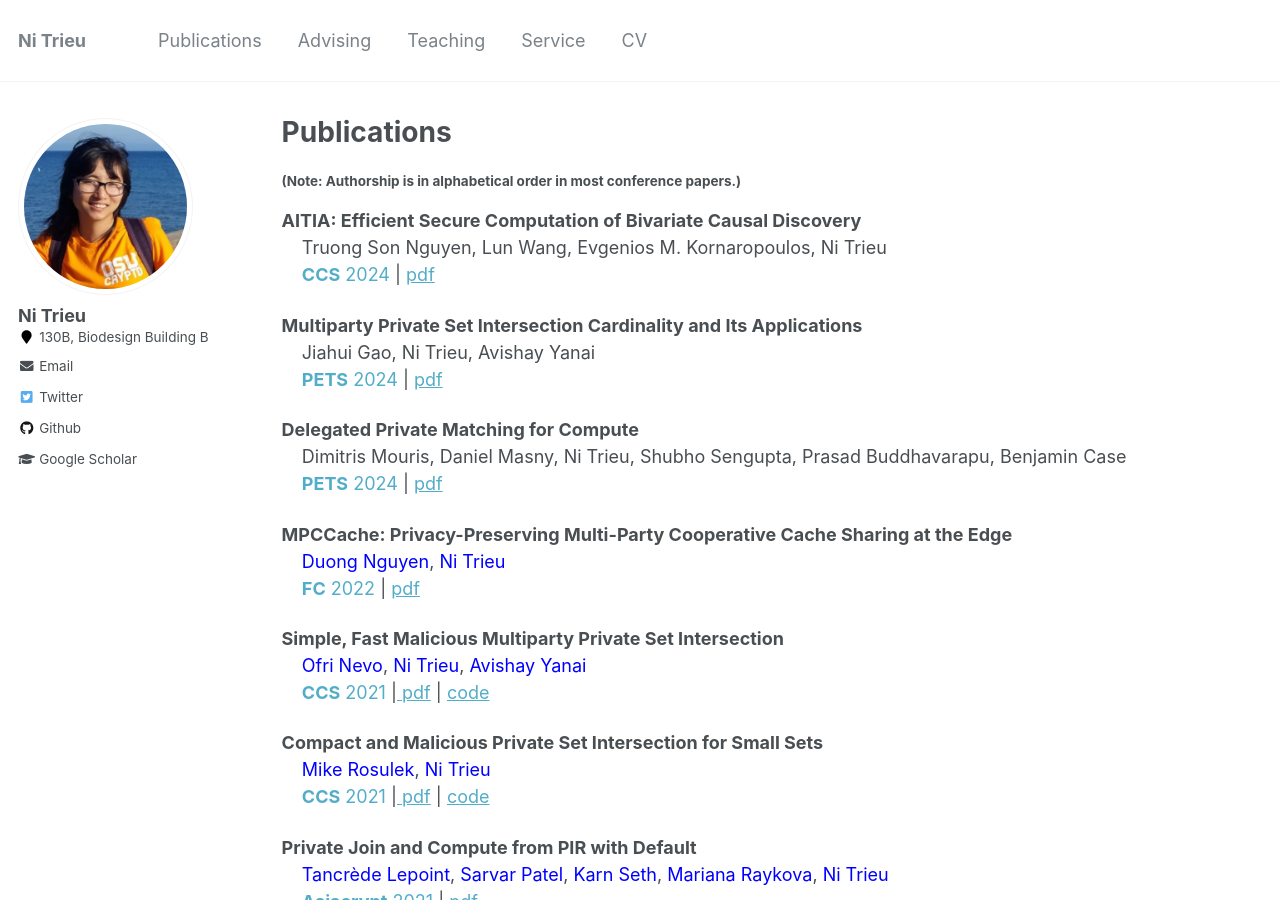
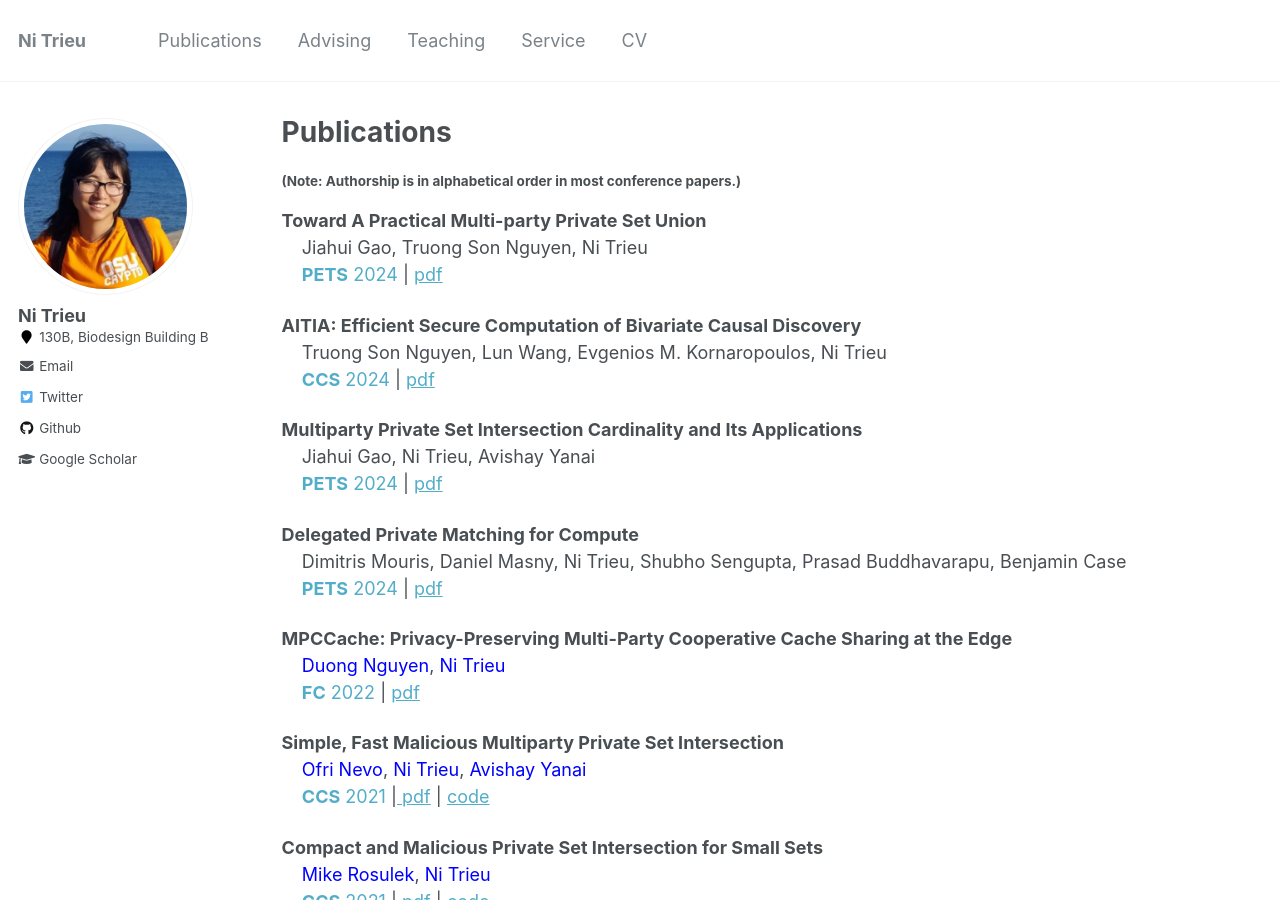
Before and after one commit to nitrieu/nitrieu.github.io, a Jekyll site: the page built from _pages/publications.md, in a window 1280 px wide and 900 px high. Built offline with Jekyll 4.4.1, drawn with Linux system fonts in a browser that asks for light colours.

Commit message:
Update publications.md

```diff
--- a/_pages/publications.md
+++ b/_pages/publications.md
@@ -7,6 +7,11 @@ author_profile: true
 
 
  <h5>(Note: Authorship is in alphabetical order in most conference papers.) </h5>
+
+  <b>  	Toward A Practical Multi-party Private Set Union </b> <br>
+	&nbsp; &nbsp;  	Jiahui Gao, Truong Son Nguyen, Ni Trieu <br>
+ &nbsp; &nbsp; <a href="https://petsymposium.org/cfp24.php" target="_blank" style="text-decoration: none"><b>PETS</b> 2024</a> |
+                                    <a href="https://eprint.iacr.org/2022/735" target="_blank"> pdf</a>
 
  <b>  	AITIA: Efficient Secure Computation of Bivariate Causal Discovery </b> <br>
 	&nbsp; &nbsp;  	Truong Son Nguyen, Lun Wang, Evgenios M. Kornaropoulos, Ni Trieu <br>
```
